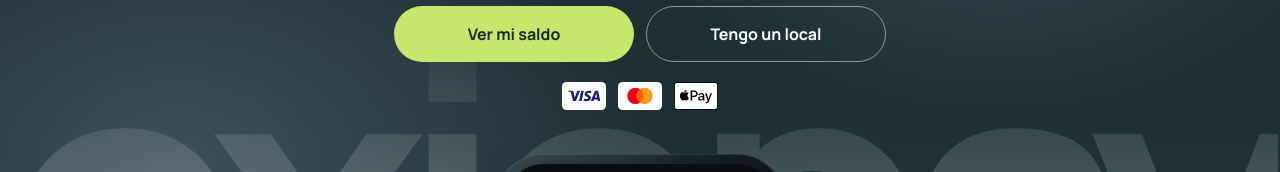
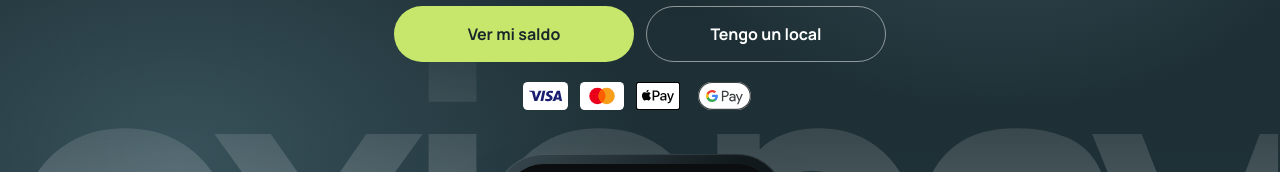
Before and after one commit to Jovedar-pas-sl/paytomaxx, a Next.js app in the folder nightpay/apps/web-client/: page / in a window 1280 px wide. Shown: the part 399-571 px from the top of the page. Built offline with nearby package versions, Linux system fonts and the light colour scheme; no server answers.

Commit message:
feat(web-client): la marca oficial de Google Pay en la portada
El fichero de Google sin tocar (sha256 9ddde73a…ba9d), en una caja de 52 px para que su
pastilla quede en 28, detrás de Apple Pay; la prueba que estaba pendiente ya comprueba.

```diff
--- a/nightpay/apps/web-client/src/app/_portada/Hero.tsx
+++ b/nightpay/apps/web-client/src/app/_portada/Hero.tsx
@@ -38,6 +38,7 @@ export function Hero() {
           <img className={h.mark} src="/portada/marcas/visa.svg" height={28} alt="Visa" />
           <img className={h.mark} src="/portada/marcas/mastercard.svg" height={28} alt="Mastercard" />
           <img className={h.mark} src="/portada/marcas/Apple_Pay_Mark_RGB_041619.svg" height={28} alt="Apple Pay" />
+          <img className={h.markBox} src="/portada/marcas/google-pay-mark_800.svg" height={52} alt="Google Pay" />
         </p>
       </div>
       <div className={h.heroPhones}>
--- a/nightpay/apps/web-client/src/app/_portada/hero.module.css
+++ b/nightpay/apps/web-client/src/app/_portada/hero.module.css
@@ -115,6 +115,15 @@
   width: auto;
   height: 28px;
   margin: 0 6px;
+}
+
+/* Google Pay: su fichero oficial trae el margen dentro; en una caja de 52 px su pastilla queda en 28,
+   y el margen negativo la deja en la misma línea que las otras marcas. */
+.markBox {
+  display: block;
+  width: auto;
+  height: 52px;
+  margin: -12px 0;
 }
 
 /* Tres móviles que asoman por abajo, como las tres tarjetas de oxiocard. */
```
Also changed, not shown: nightpay/apps/web-client/public/portada/marcas/google-pay-mark_800.svg (added), 1 other file (tests, documents, lock files or other folders).
